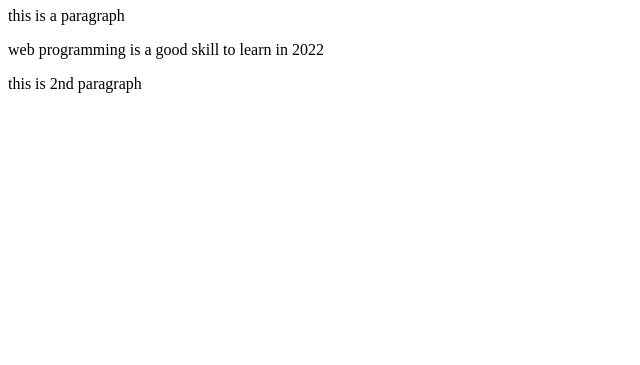
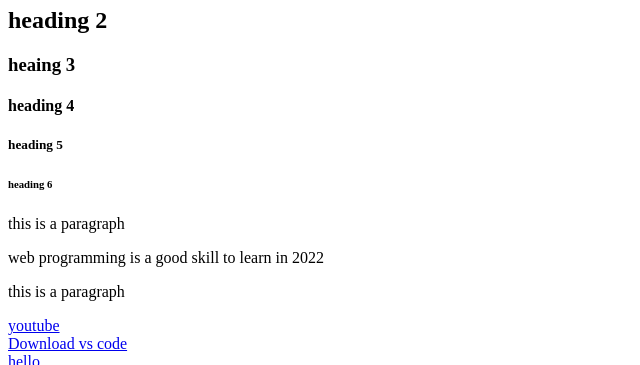
Before and after one commit to nikhil123arya/learn-HTML, a plain HTML site: page index.html in a window 1280 px wide. Shown: the part 73-438 px from the top of the page, without its empty margins (0-640 px from the left). Drawn offline with Linux system fonts and the light colour scheme.

Commit message:
updated index.html

```diff
--- a/index.html
+++ b/index.html
@@ -7,11 +7,25 @@
     <title>Document</title>
 </head>
 <body>
+    <!--Heading tag: used to add heading according to the importance of content-->
     <h1>this is my web page </h1>
+    <h2>heading 2</h2>
+    <h3>heaing 3</h3>
+    <h4>heading 4</h4>
+    <h5>heading 5</h5>
+    <h6>heading 6</h6>
     <!-- this is a comment -->
     <p>this is a paragraph </p>
     <p>web programming is a good skill to learn in 2022</p>
-    <p>this is 2nd paragraph</p>
+    <p>this is a paragraph</p>
+
+    <!--Anchor tag : used to add links to your page-->
+    <a href="https://www.youtube.com/">youtube</a>
     <br/>
+    <a href="https://code.visualstudio.com/Download">Download vs code</a>
+    <br/>
+    <a href="/hello.html">hello</a>
+    <br/>
+    <img src="https://upload.wikimedia.org/wikipedia/commons/6/61/HTML5_logo_and_wordmark.svg" alt="html logo" height="100">
 </body>
 </html>
```
Also changed, not shown: 1 other file.
